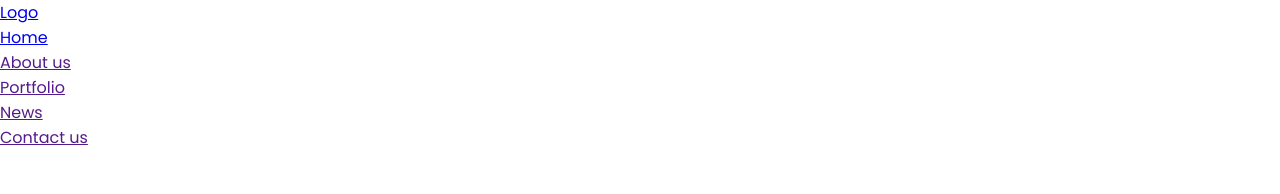
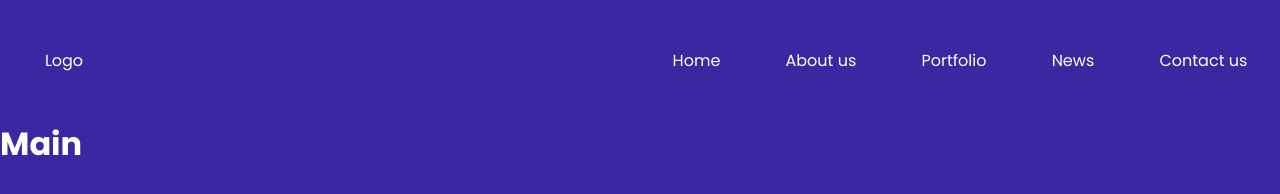
Before and after one commit to maytearaujo/desafio01-compass, a plain HTML site: page index.html in a window 1280 px wide. Drawn offline with Linux system fonts and the light colour scheme.

Commit message:
Estrutura headear

```diff
--- a/index.html
+++ b/index.html
@@ -1,36 +1,46 @@
 <!DOCTYPE html>
 <html lang="pt-BR">
+
 <head>
     <meta charset="UTF-8">
     <meta name="viewport" content="width=device-width, initial-scale=1.0">
 
     <link rel="preconnect" href="https://fonts.googleapis.com">
     <link rel="preconnect" href="https://fonts.gstatic.com" crossorigin>
-    <link href="https://fonts.googleapis.com/css2?family=Poppins:wght@400;500;600;700&family=Rubik:ital,wght@0,500;1,500&display=swap" rel="stylesheet">
+    <link
+        href="https://fonts.googleapis.com/css2?family=Poppins:wght@400;500;600;700&family=Rubik:ital,wght@0,500;1,500&display=swap"
+        rel="stylesheet">
 
     <link rel="stylesheet" href="style.css">
 
     <title>Desafio 01</title>
 </head>
+
 <body>
 
     <header>
         <nav>
-            <p><a href="index.html">Logo</a></p>
+            <div class="logo">
+                <a href="index.html">Logo</a>
+            </div>
+
             <ul>
                 <li><a href="index.html">Home</a></li>
-                <li><a href="">About us</a></li>
-                <li><a href="">Portfolio</a></li>
-                <li><a href="">News</a></li>
-                <li><a href="">Contact us</a></li>
+                <li><a href="error.html">About us</a></li>
+                <li><a href="error.html">Portfolio</a></li>
+                <li><a href="error.html">News</a></li>
+                <li><a href="contactUs.html">Contact us</a></li>
             </ul>
         </nav>
     </header>
 
-    <main></main>
+    <main>
+        <h1>Main</h1>
+    </main>
 
     <footer></footer>
 
     <script src="script.js"></script>
 </body>
+
 </html>
--- a/style.css
+++ b/style.css
@@ -11,12 +11,58 @@
   margin: 0;
 }
 
-html{
+body {
+  background-color: var(--color-blue);
+  color: var(--color-white);
+
   font-family: "Poppins", sans-serif;
   font-weight: 400;
   font-style: normal;
 }
 
+nav {
+  /* border: solid #e87d0e; */
+  height: 15vh;
+
+  display: flex;
+  justify-content: space-between;
+  align-items: center;
+  /* flex-direction: row; */
+}
+
+.logo{
+  /* border: solid #e87d0e; */
+  width: 10vw;
+  display: flex;
+  justify-content: center;
+}
+
+ul {
+  /* border: solid #e87d0e; */
+  width: 50vw;
+
+  display: flex;
+  flex-direction: row;
+  justify-content: space-around;
+}
+
+li {
+  /* border: solid red; */
+  display: flex;
+  /* flex-direction: row; */
+}
+
+a {
+  color: var(--color-white);
+  text-decoration: none;
+}
+
+
+/* Mensagem da página de erro */
+.message-error{
+  text-align: center;
+  margin-top: 15vw;
+}
 /* Fontes que serão utilizadas*/
 
 /* .rubik-<uniquifier > {
```
Also changed, not shown: contactUs.html (+1 -0 lines), error.html (+1 -1 lines).
